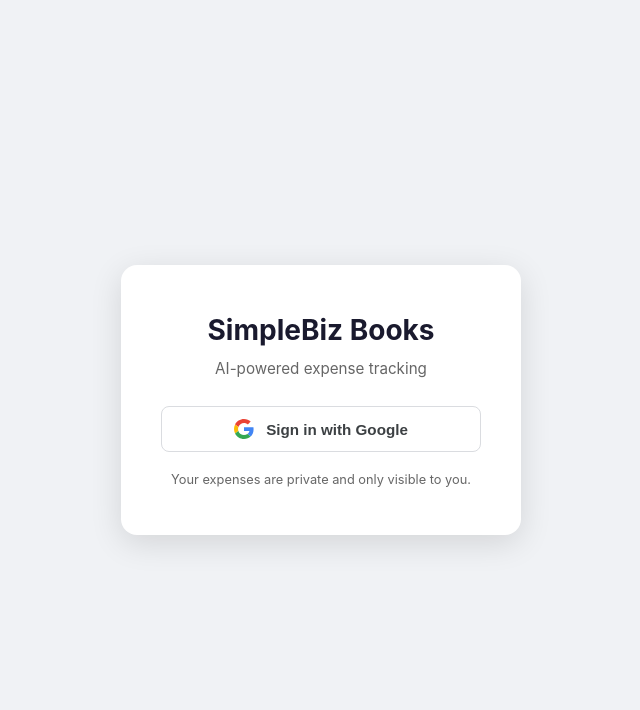
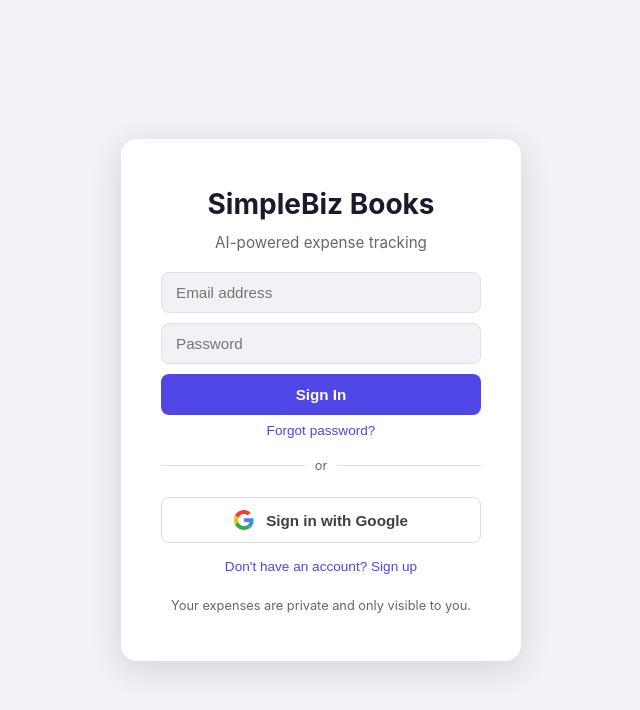
Before and after one commit to C-Au/AI_Expense_Tracker, a React (Vite) app in the folder client/: page / in a window 1280 px wide. Shown: the top 710 px of the page, without its empty margins (319-959 px from the left). Built offline with nearby package versions, Linux system fonts and the light colour scheme; no server answers.

Commit message:
feat: implement email/password authentication with sign-up and password reset functionality

```diff
--- a/client/src/components/LoginPage.jsx
+++ b/client/src/components/LoginPage.jsx
@@ -1,63 +1,240 @@
 // ---------------------------------------------------------------------------
 // client/src/components/LoginPage.jsx  —  The sign-in screen.
 //
-// This component is shown when no user is logged in. It presents a
-// "Sign in with Google" button that triggers the Firebase popup flow.
+// This component is shown when no user is logged in. It lets users:
+//   1. Sign in with an existing email + password account.
+//   2. Create a new email + password account (Sign up).
+//   3. Reset a forgotten password via email link.
+//   4. Sign in with Google (unchanged from before).
+//
+// After any successful action, Firebase fires an onAuthStateChanged event
+// in App.jsx, which updates the user state and hides this page automatically.
 //
 // React concepts used here:
-//   - useState: stores values that can change (like whether loading is happening).
-//   - async/await: pauses execution until the sign-in popup resolves.
+//   - useState: stores values that can change (causes a re-render when updated).
+//   - async/await: pauses execution until an async operation (sign-in) finishes.
 // ---------------------------------------------------------------------------
 import { useState } from 'react';
-import { signInWithGoogle } from '../firebase';
+import { signInWithGoogle, signInWithEmail, signUpWithEmail, resetPassword } from '../firebase';
 
 // This component receives one prop: darkMode (true/false) from App.jsx.
-// Props are like function arguments — they let a parent pass data to a child.
 export default function LoginPage({ darkMode }) {
-  // useState returns [currentValue, setterFunction].
-  // Calling setError('something') will re-render the component with the new value.
+  // --- Form field values ---
+  const [email, setEmail] = useState('');
+  const [password, setPassword] = useState('');
+  const [confirmPassword, setConfirmPassword] = useState('');
+
+  // --- UI mode ---
+  // 'signin' shows the sign-in form; 'signup' shows the create-account form.
+  const [mode, setMode] = useState('signin');
+  // When true, shows the "forgot password" view instead of the main form.
+  const [forgotMode, setForgotMode] = useState(false);
+
+  // --- Feedback ---
   const [error, setError] = useState(null);
+  const [successMsg, setSuccessMsg] = useState(null);
   const [loading, setLoading] = useState(false);
 
-  const handleGoogleSignIn = async () => {
-    setError(null);    // Clear any previous error.
-    setLoading(true);  // Show a spinner while the popup is open.
+  // Translates Firebase error codes into friendly messages a beginner can understand.
+  const getFriendlyError = (code) => {
+    switch (code) {
+      case 'auth/invalid-credential':
+      case 'auth/wrong-password':
+        return 'Incorrect email or password.';
+      case 'auth/user-not-found':
+        return 'No account found with that email.';
+      case 'auth/email-already-in-use':
+        return 'An account with that email already exists. Sign in instead.';
+      case 'auth/weak-password':
+        return 'Password must be at least 6 characters.';
+      case 'auth/invalid-email':
+        return 'Please enter a valid email address.';
+      case 'auth/too-many-requests':
+        return 'Too many attempts. Please try again later.';
+      default:
+        return 'Something went wrong. Please try again.';
+    }
+  };
+
+  // Handles the "Sign In" or "Create Account" button click.
+  const handleEmailAuth = async (e) => {
+    e.preventDefault(); // Stop the browser from reloading the page on form submit.
+    setError(null);
+    setSuccessMsg(null);
+
+    // Extra validation for sign-up: both password fields must match.
+    if (mode === 'signup' && password !== confirmPassword) {
+      setError('Passwords do not match.');
+      return;
+    }
+
+    setLoading(true);
     try {
-      await signInWithGoogle(); // Opens the Google popup and waits for the user.
-      // If sign-in succeeds, Firebase fires an onAuthStateChanged event in App.jsx,
-      // which updates the user state and hides this LoginPage automatically.
+      if (mode === 'signin') {
+        await signInWithEmail(email, password);
+      } else {
+        await signUpWithEmail(email, password);
+      }
+      // On success, onAuthStateChanged in App.jsx fires and hides this page.
     } catch (err) {
-      // 'auth/popup-closed-by-user' means the user dismissed the popup on purpose.
-      // We don't show an error for that — only for unexpected failures.
-      if (err.code !== 'auth/popup-closed-by-user') {
-        setError('Sign-in failed. Please try again.');
-      }
+      setError(getFriendlyError(err.code));
     } finally {
-      // finally always runs, even if there was an error.
       setLoading(false);
     }
   };
 
+  // Handles the "Send Reset Email" button click.
+  const handleForgotPassword = async (e) => {
+    e.preventDefault();
+    setError(null);
+    setSuccessMsg(null);
+
+    if (!email) {
+      setError('Please enter your email address above.');
+      return;
+    }
+
+    setLoading(true);
+    try {
+      await resetPassword(email);
+      setSuccessMsg('Password reset email sent! Check your inbox.');
+    } catch (err) {
+      setError(getFriendlyError(err.code));
+    } finally {
+      setLoading(false);
+    }
+  };
+
+  // Handles "Sign in with Google" button click.
+  const handleGoogleSignIn = async () => {
+    setError(null);
+    setSuccessMsg(null);
+    setLoading(true);
+    try {
+      await signInWithGoogle();
+    } catch (err) {
+      if (err.code !== 'auth/popup-closed-by-user') {
+        setError('Google sign-in failed. Please try again.');
+      }
+    } finally {
+      setLoading(false);
+    }
+  };
+
+  // Switches between sign-in and sign-up mode and clears all fields/messages.
+  const switchMode = () => {
+    setMode((prev) => (prev === 'signin' ? 'signup' : 'signin'));
+    setError(null);
+    setSuccessMsg(null);
+    setPassword('');
+    setConfirmPassword('');
+    setForgotMode(false);
+  };
+
   return (
-    // Template literals (backticks + ${}) let us conditionally add the 'dark' class.
     <div className={`login-page${darkMode ? ' dark' : ''}`}>
       <div className="login-card">
         <h1 className="login-title">SimpleBiz Books</h1>
         <p className="login-subtitle">AI-powered expense tracking</p>
 
-        {/* Only render the error message if there is one (short-circuit rendering). */}
+        {/* Feedback messages */}
         {error && <div className="login-error">{error}</div>}
+        {successMsg && <div className="login-success">{successMsg}</div>}
 
+        {/* ---- Forgot-password view ---- */}
+        {forgotMode ? (
+          <form onSubmit={handleForgotPassword} style={{ width: '100%' }}>
+            <input
+              className="login-input"
+              type="email"
+              placeholder="Your email address"
+              value={email}
+              onChange={(e) => setEmail(e.target.value)}
+              required
+              autoFocus
+            />
+            <button className="email-submit-btn" type="submit" disabled={loading}>
+              {loading ? <span className="login-spinner" /> : 'Send Reset Email'}
+            </button>
+            <button
+              type="button"
+              className="login-link-btn"
+              onClick={() => { setForgotMode(false); setError(null); setSuccessMsg(null); }}
+            >
+              ← Back to sign in
+            </button>
+          </form>
+        ) : (
+          /* ---- Main sign-in / sign-up form ---- */
+          <form onSubmit={handleEmailAuth} style={{ width: '100%' }}>
+            <input
+              className="login-input"
+              type="email"
+              placeholder="Email address"
+              value={email}
+              onChange={(e) => setEmail(e.target.value)}
+              required
+              autoComplete="email"
+            />
+            <input
+              className="login-input"
+              type="password"
+              placeholder="Password"
+              value={password}
+              onChange={(e) => setPassword(e.target.value)}
+              required
+              autoComplete={mode === 'signup' ? 'new-password' : 'current-password'}
+            />
+            {/* Confirm-password field is only shown during sign-up */}
+            {mode === 'signup' && (
+              <input
+                className="login-input"
+                type="password"
+                placeholder="Confirm password"
+                value={confirmPassword}
+                onChange={(e) => setConfirmPassword(e.target.value)}
+                required
+                autoComplete="new-password"
+              />
+            )}
+
+            <button className="email-submit-btn" type="submit" disabled={loading}>
+              {loading ? (
+                <span className="login-spinner" />
+              ) : mode === 'signin' ? (
+                'Sign In'
+              ) : (
+                'Create Account'
+              )}
+            </button>
+
+            {/* Forgot password link — only shown in sign-in mode */}
+            {mode === 'signin' && (
+              <button
+                type="button"
+                className="login-link-btn"
+                onClick={() => { setForgotMode(true); setError(null); setSuccessMsg(null); }}
+              >
+                Forgot password?
+              </button>
+            )}
+          </form>
+        )}
+
+        {/* ---- "or" divider ---- */}
+        {!forgotMode && (
+          <>
+            <div className="login-divider">or</div>
+
+            {/* Google sign-in button (unchanged) */}
             <button
               className="google-signin-btn"
               onClick={handleGoogleSignIn}
-          disabled={loading} // Prevent double-clicking while loading.
+              disabled={loading}
             >
               {loading ? (
-            // Show a CSS spinner while waiting for the popup.
                 <span className="login-spinner" />
               ) : (
-            // Otherwise show the Google "G" logo (inline SVG).
                 <svg width="20" height="20" viewBox="0 0 48 48" xmlns="http://www.w3.org/2000/svg">
                   <path fill="#EA4335" d="M24 9.5c3.54 0 6.71 1.22 9.21 3.6l6.85-6.85C35.9 2.38 30.47 0 24 0 14.62 0 6.51 5.38 2.56 13.22l7.98 6.19C12.43 13.72 17.74 9.5 24 9.5z"/>
                   <path fill="#4285F4" d="M46.98 24.55c0-1.57-.15-3.09-.38-4.55H24v9.02h12.94c-.58 2.96-2.26 5.48-4.78 7.18l7.73 6c4.51-4.18 7.09-10.36 7.09-17.65z"/>
@@ -69,6 +246,15 @@
               <span>{loading ? 'Signing in…' : 'Sign in with Google'}</span>
             </button>
 
+            {/* Toggle between sign-in and sign-up */}
+            <button type="button" className="login-link-btn" onClick={switchMode}>
+              {mode === 'signin'
+                ? "Don't have an account? Sign up"
+                : 'Already have an account? Sign in'}
+            </button>
+          </>
+        )}
+
         <p className="login-footer">
           Your expenses are private and only visible to you.
         </p>
--- a/client/src/styles/app.css
+++ b/client/src/styles/app.css
@@ -919,8 +919,112 @@
 }
 
 /* ============================================
-   User Bar (header)
+   Login — Email/Password form elements
    ============================================ */
+
+/* Text inputs for email and password */
+.login-input {
+  width: 100%;
+  box-sizing: border-box;
+  padding: 11px 14px;
+  border: 1px solid var(--toggle-border);
+  border-radius: 8px;
+  font-size: 0.95rem;
+  background: var(--bg-page);
+  color: var(--color-label);
+  outline: none;
+  transition: border-color 0.15s ease, box-shadow 0.15s ease;
+  margin-bottom: 10px;
+  display: block;
+}
+
+.login-input:focus {
+  border-color: #4f46e5;
+  box-shadow: 0 0 0 3px rgba(79, 70, 229, 0.15);
+}
+
+/* Primary submit button (Sign In / Create Account / Send Reset Email) */
+.email-submit-btn {
+  display: flex;
+  align-items: center;
+  justify-content: center;
+  width: 100%;
+  padding: 12px 20px;
+  background: #4f46e5;
+  color: #ffffff;
+  border: none;
+  border-radius: 8px;
+  font-size: 0.95rem;
+  font-weight: 600;
+  cursor: pointer;
+  transition: background 0.15s ease, box-shadow 0.15s ease;
+  margin-bottom: 4px;
+}
+
+.email-submit-btn:hover:not(:disabled) {
+  background: #4338ca;
+  box-shadow: 0 2px 8px rgba(79, 70, 229, 0.35);
+}
+
+.email-submit-btn:disabled {
+  opacity: 0.7;
+  cursor: not-allowed;
+}
+
+/* "— or —" divider between the email form and the Google button */
+.login-divider {
+  display: flex;
+  align-items: center;
+  gap: 10px;
+  width: 100%;
+  font-size: 0.8rem;
+  color: var(--color-subtitle);
+  margin: 4px 0;
+}
+
+.login-divider::before,
+.login-divider::after {
+  content: '';
+  flex: 1;
+  height: 1px;
+  background: var(--toggle-border);
+}
+
+/* Text-only buttons: "Forgot password?", sign-up/sign-in toggle, "← Back" */
+.login-link-btn {
+  background: none;
+  border: none;
+  padding: 4px 0;
+  font-size: 0.85rem;
+  color: #4f46e5;
+  cursor: pointer;
+  text-align: center;
+  width: 100%;
+  transition: color 0.15s ease;
+}
+
+.login-link-btn:hover {
+  color: #4338ca;
+  text-decoration: underline;
+}
+
+/* Success message (e.g. "Reset email sent!") */
+.login-success {
+  background: #f0fdf4;
+  border: 1px solid #bbf7d0;
+  color: #15803d;
+  border-radius: 8px;
+  padding: 10px 14px;
+  font-size: 0.88rem;
+  width: 100%;
+  text-align: center;
+}
+
+.dark .login-success {
+  background: #052e16;
+  border-color: #166534;
+  color: #86efac;
+}
 .user-bar {
   display: flex;
   align-items: center;
```
Also changed, not shown: client/src/firebase.js (+18 -0 lines), 1 other file (tests, documents, lock files or other folders). Lines whose indentation alone changed are shown as unchanged.
